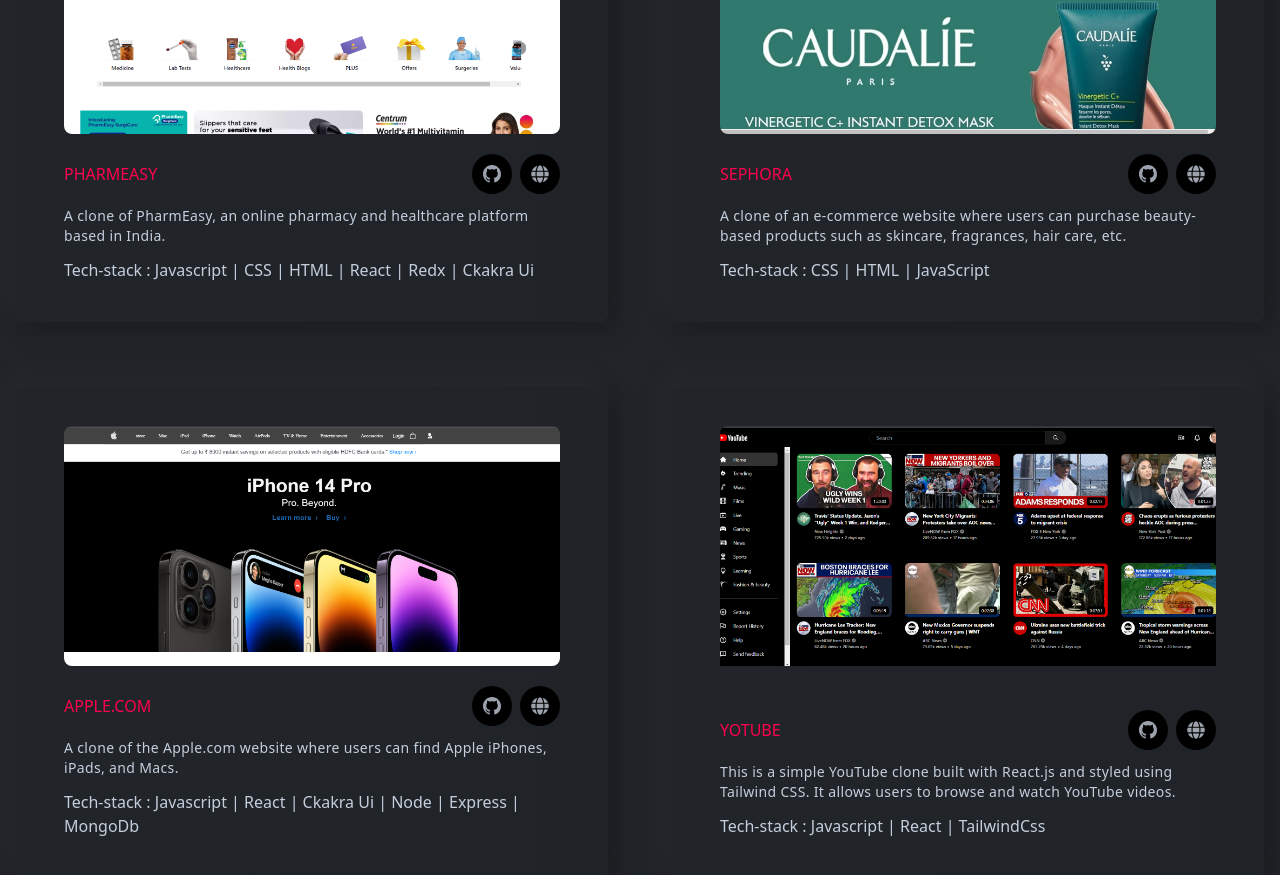
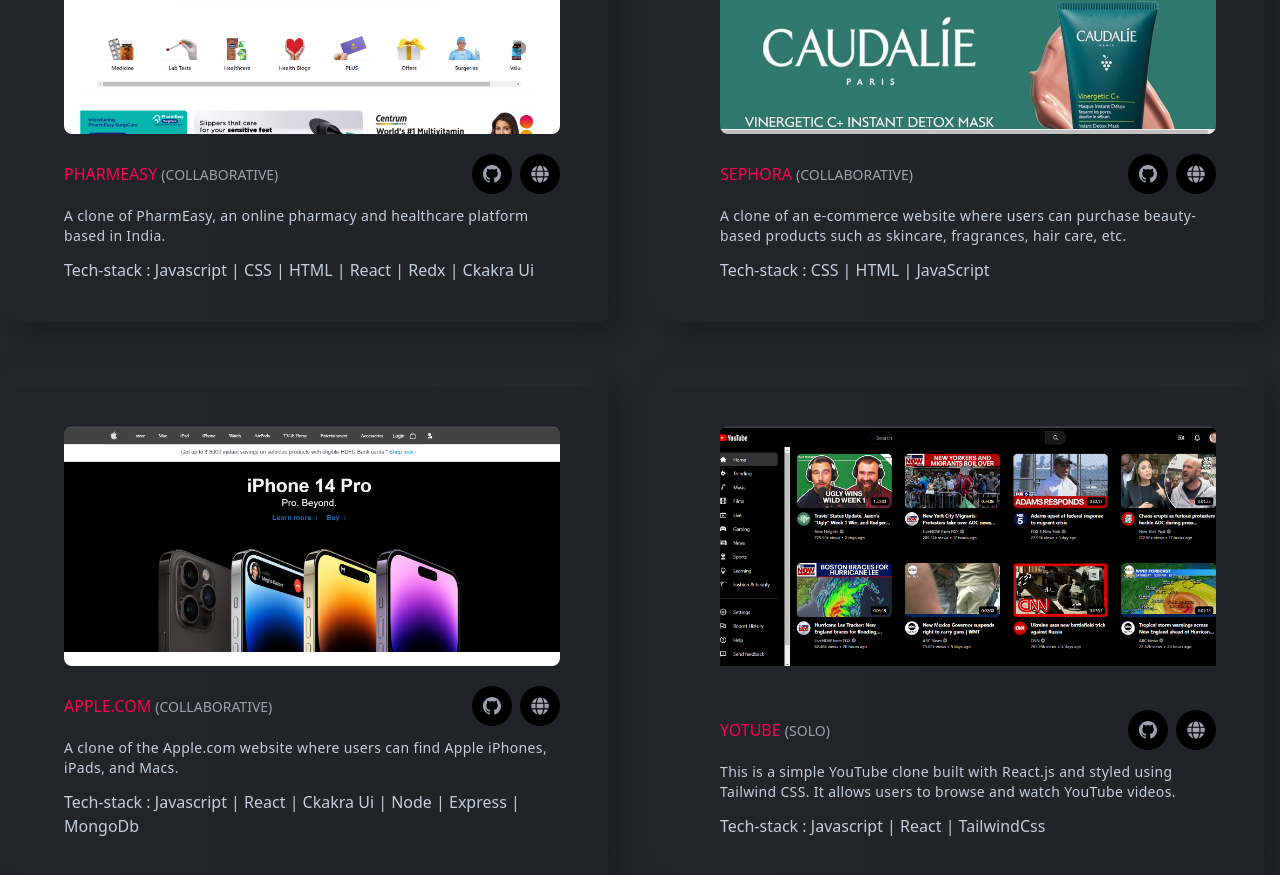
Before and after one commit to varun2696/varun2696.github.io, a React (Create React App) app: page / in a window 1280 px wide. Shown: the part 2408-3283 px from the top of the page. Built offline with nearby package versions, Linux system fonts and the light colour scheme.

Commit message:
added project data

```diff
--- a/src/components/projects/Projects.jsx
+++ b/src/components/projects/Projects.jsx
@@ -20,6 +20,7 @@ const Projects = () => {
           github={"https://github.com/varun2696/Pharmeasy-clone"}
           deployedLink={"https://pharmeasy-tan.vercel.app/"}
           teckStack={"Javascript | CSS | HTML | React | Redx | Ckakra Ui"}
+          group={"collaborative"}
         />
 
         <ProjectsCard
@@ -29,6 +30,7 @@ const Projects = () => {
           github={"https://github.com/varun2696/Sephora-clone"}
           deployedLink={"https://sephora-clone-c4ra.netlify.app/"}
           teckStack={'CSS | HTML | JavaScript'}
+          group={"collaborative"}
         />
 
         <ProjectsCard
@@ -38,6 +40,7 @@ const Projects = () => {
           github={"https://github.com/varun2696/Apple.com-clone"}
           deployedLink={"https://matrix-opal.vercel.app/"}
           teckStack={'Javascript | React | Ckakra Ui | Node | Express | MongoDb'}
+          group={"collaborative"}
         />
 
         <ProjectsCard
@@ -47,6 +50,7 @@ const Projects = () => {
           github={"https://github.com/varun2696/youtube-clone"}
           deployedLink={"https://vkr-youtube-clone.vercel.app/"}
           teckStack={'Javascript | React | TailwindCss'}
+          group={"solo"}
         />
 
       </div>
--- a/src/components/projects/ProjectsCard.jsx
+++ b/src/components/projects/ProjectsCard.jsx
@@ -2,7 +2,7 @@ import React from "react";
 import { BsGithub } from "react-icons/bs";
 import { FaGlobe } from "react-icons/fa";
 
-const ProjectsCard = ({ title, des, src, github, deployedLink, teckStack }) => {
+const ProjectsCard = ({ title, des, src, github, deployedLink, teckStack, group }) => {
   return (
     <div className="project-card w-full p-4 xl:px-12 h-auto xl:py-10 rounded-lg shadow-shadowOne flex flex-col bg-gradient-to-r from-bodyColor to-[#202327] group hover:bg-gradient-to-b hover:from-gray-900 hover:gray-900 transition-colors duration-1000">
       <div className="w-full h-[80%] overflow-hidden rounded-lg">
@@ -15,8 +15,8 @@ const ProjectsCard = ({ title, des, src, github, deployedLink, teckStack }) => {
       <div className="w-full mt-5 flex flex-col  gap-6">
         <div>
           <div className="flex items-center justify-between">
-            <h3 className="project-title text-base uppercase text-designColor font-normal">
-              {title}
+            <h3 className="project-title text-base uppercase text-designColor">
+              {title} <span className="text-sm uppercase text-gray-400 font-normal">({group})</span>
             </h3>
             <div className="flex gap-2">
               <span className="text-lg w-10 h-10 rounded-full bg-black inline-flex justify-center items-center text-gray-400 hover:text-designColor duration-300 cursor-pointer">
```
